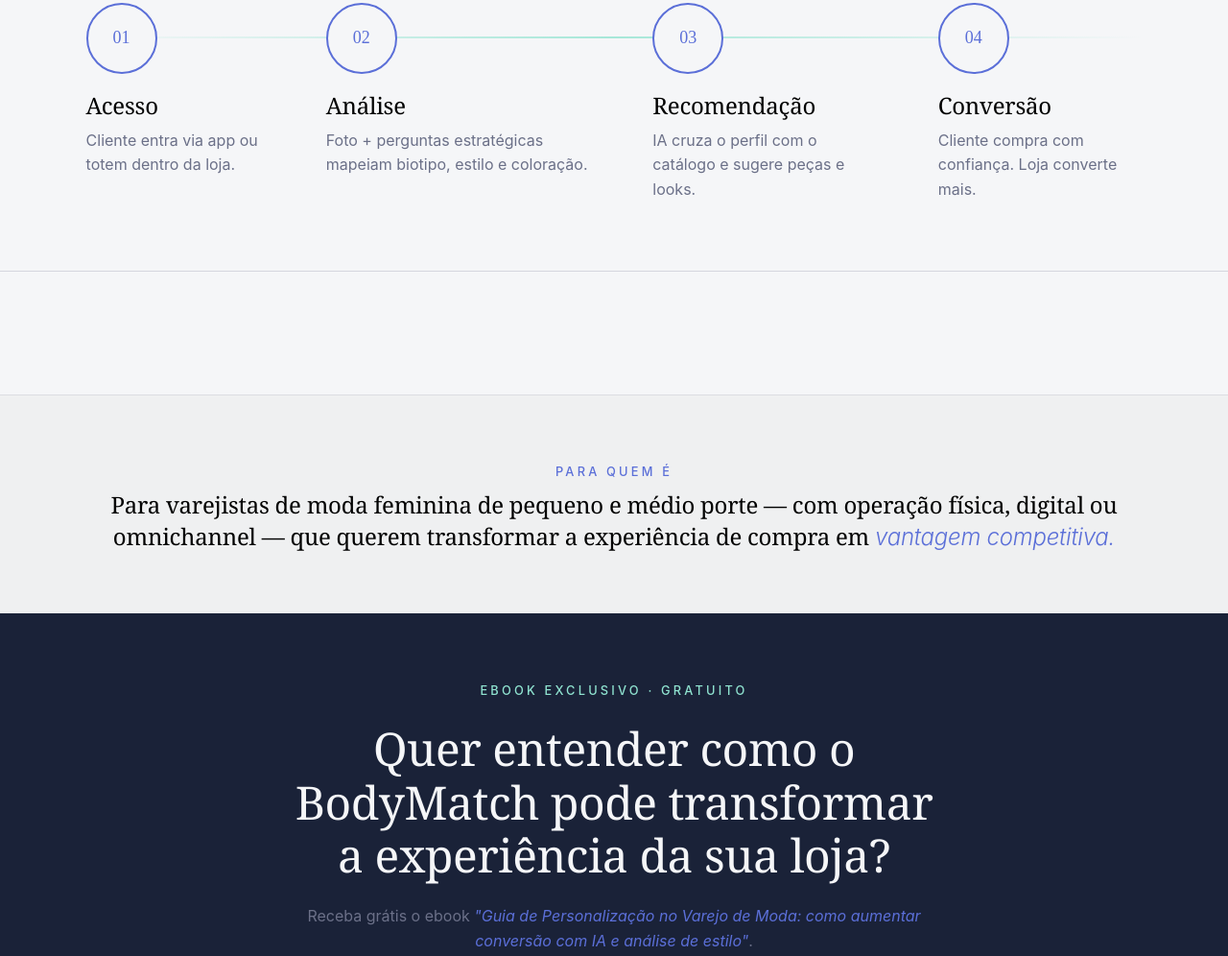
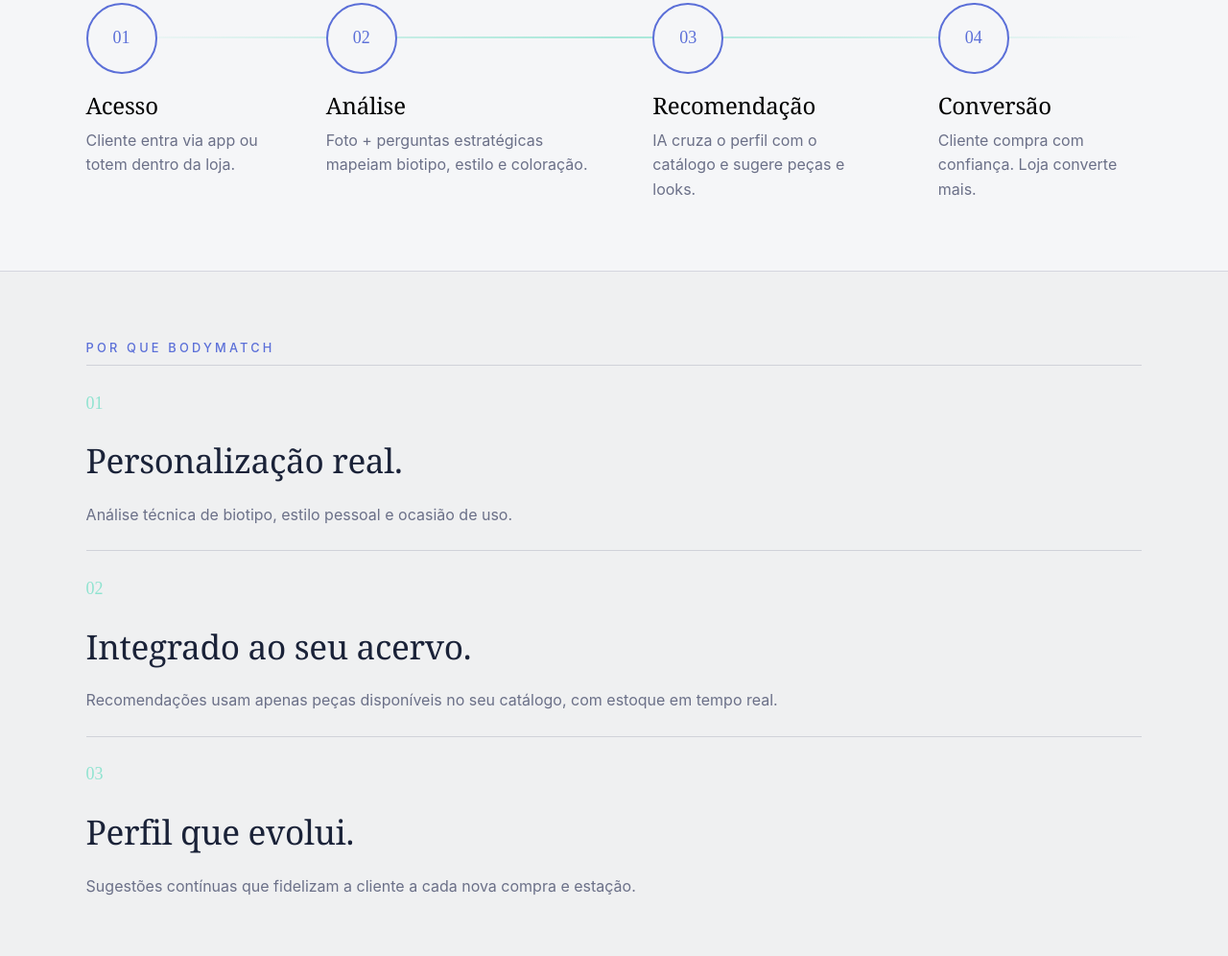
Before and after one commit to Saronha/LandingPageBM, a plain HTML site: page index.html in a window 1280 px wide. Shown: the part 1636-2632 px from the top of the page at 96% size. Drawn offline with Linux system fonts and the light colour scheme.

Commit message:
criou secção 'por que bodymatch'

```diff
--- a/index.html
+++ b/index.html
@@ -100,6 +100,28 @@
         <hr>
         <!--Por que bodymatch-->
         <section id="diferenciais" class="seccao-4">
+            <p class="eyebrow">Por que BodyMatch</p>
+            <div class="razoes">
+                <div class="razao">
+                    <hr>
+                    <p class="icon">01</p>
+                    <h2>Personalização real.</h2>
+                    <p>Análise técnica de biotipo, estilo pessoal e ocasião de uso.</p>
+                </div>
+                <div class="razao">
+                    <hr>
+                    <p class="icon">02</p>
+                    <h2>Integrado ao seu acervo.</h2>
+                    <p>Recomendações usam apenas peças disponíveis no seu catálogo, com estoque em tempo real.</p>
+                </div>
+                <div class="razao">
+                    <hr>
+                    <p class="icon">03</p>
+                    <h2>Perfil que evolui.</h2>
+                    <p>Sugestões contínuas que fidelizam a cliente a cada nova compra e estação.</p>
+                </div>
+            </div>
+
         </section>
         <hr>
         <!--Para quem é-->
@@ -113,7 +135,7 @@
             <p class="eyebrow">Ebook exclusivo · Gratuito</p>
             <h2>Quer entender como o BodyMatch pode transformar a experiência da sua loja?</h2>
             <p>Receba grátis o ebook <span class="destaque">"Guia de Personalização no Varejo de Moda: como aumentar conversão com IA e análise de estilo"</span>.</p>
-            <form action="https://formsubmit.co/c9a16cdeea0943dcc6ba29ed0aed77de" method="POST">
+            <form action="https://formsubmit.co/232d37436897eb76fe0c15781e3d3d43" method="POST">
                 <input type="email" name="email" required>
                 <button type="submit" class="btn">Solicitar</button>
             </form>
--- a/style.css
+++ b/style.css
@@ -430,10 +430,39 @@
     }
 }
 
+/*==== SECÇÃO 4 - pq bodymatch ====*/
+.seccao-4{
+    background: var(--background-escuro);
+}
+
+.razoes {
+    display: flex;
+    flex-direction: column;
+    gap: 1em;
+}
+.razoes .razao{
+    display: flex;
+    flex-direction: column;
+    gap: 1em;
+}
+
+.razao p{
+    font-size: clamp(1rem,1.25vw,1.5rem);;
+}
+
+.seccao-4 .icon{
+    font-family: "Playfair Display", serif;
+    color: var(--ciano);
+    font-size: 1.125rem;
+
+}
+
+
+
 /*==== SECÇÃO 5 - para quem é ====*/
 
 .seccao-5{
-    background: var(--background-escuro);
+    background: var(--background);
     text-align: center;
 }
 
```
